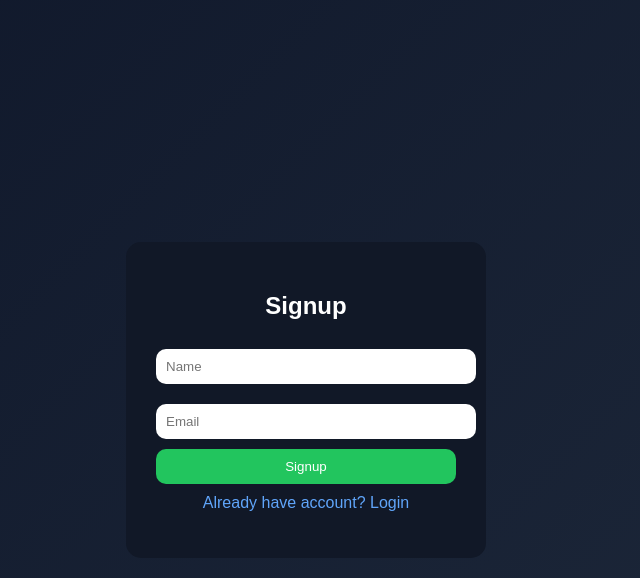
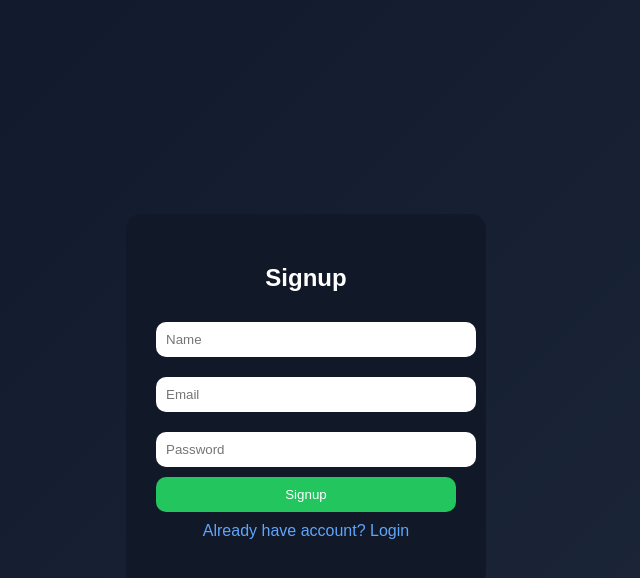
Before and after one commit to Srisha0516/chat-app, a React (Create React App) app in the folder frontend/: page / in a window 1280 px wide. Both pictures are taken after a click on the element "Don't have account? Signup". Shown: the top 578 px of the page, without its empty margins (334-974 px from the left). Built offline with nearby package versions, Linux system fonts and the light colour scheme.

Commit message:
fixed signup password issue

```diff
--- a/frontend/src/Signup.js
+++ b/frontend/src/Signup.js
@@ -3,9 +3,10 @@ import React, { useState } from "react";
 function Signup({ setUser, setShowSignup }) {
   const [name, setName] = useState("");
   const [email, setEmail] = useState("");
+  const [password, setPassword] = useState("");
 
   const handleSignup = async () => {
-    if (!name || !email) {
+    if (!name || !email || !password) {
       alert("Please fill all fields");
       return;
     }
@@ -17,7 +18,7 @@ function Signup({ setUser, setShowSignup }) {
         headers: {
           "Content-Type": "application/json",
         },
-        body: JSON.stringify({ name, email }),
+        body: JSON.stringify({ name, email, password }),
       }
     );
 
@@ -48,6 +49,13 @@ function Signup({ setUser, setShowSignup }) {
         onChange={(e) => setEmail(e.target.value)}
       />
 
+      <input
+        type="password"
+        placeholder="Password"
+        value={password}
+        onChange={(e) => setPassword(e.target.value)}
+      />
+
       <button onClick={handleSignup}>Signup</button>
 
       <p onClick={() => setShowSignup(false)}>
```
